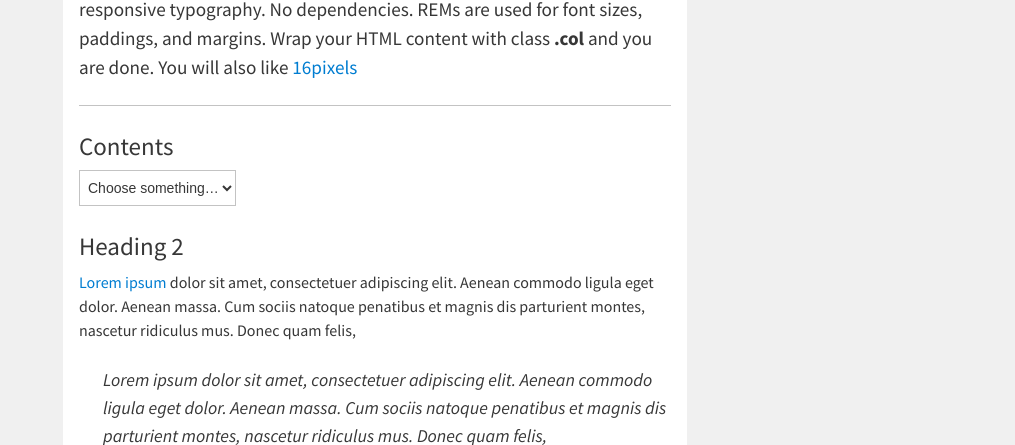
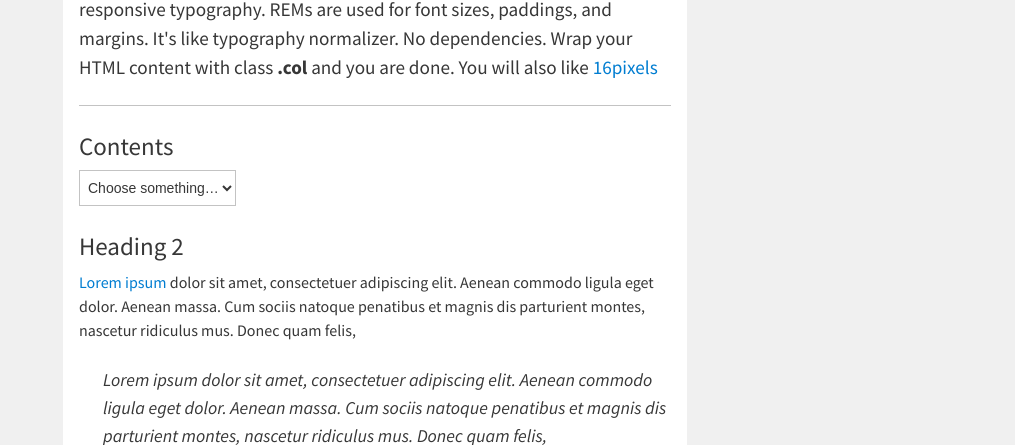
Before and after one commit to englishextra/typeboost.css, a website: page index.html in a window 1280 px wide. Shown: the part 655-1100 px from the top of the page, without its empty margins (265-1280 px from the left). Drawn offline with nearby package versions, Linux system fonts and the light colour scheme.

Commit message:
upd README.md

```diff
--- a/index.html
+++ b/index.html
@@ -1085,7 +1085,7 @@ u,
 						</p>
 						<h1>Heading&#160;1</h1>
 						<div class="hr"></div>
-						<p><span class="larger"><strong>Typeboost.css</strong> is a set of CSS rules to&#160;ensure readable, scalable and responsive typography. No dependencies. REMs are used for font sizes, paddings, and margins. Wrap your HTML content with class <strong>.col</strong> and you are done. You will also like <a href="https://englishextra.github.io/libs/16pixels/">16pixels</a></span></p>
+						<p><span class="larger"><strong>Typeboost.css</strong> is a set of CSS rules to&#160;ensure readable, scalable and responsive typography. REMs are used for font sizes, paddings, and margins. It's like typography normalizer. No dependencies. Wrap your HTML content with class <strong>.col</strong> and you are done. You will also like <a href="https://englishextra.github.io/libs/16pixels/">16pixels</a></span></p>
 						<div class="hr"></div>
 						<h2>Contents</h2>
 						<div>
--- a/package.json
+++ b/package.json
@@ -1,7 +1,7 @@
 {
   "name": "typeboost.css",
   "version": "0.1.8",
-  "description": "Typeboost.css is a set of CSS rules to ensure readable, scalable and responsive typography. No dependencies. REMs are used for font sizes, paddings, and margins. Wrap your HTML content with class .col and you are done.",
+  "description": "Typeboost.css is a set of CSS rules to ensure readable, scalable and responsive typography. REMs are used for font sizes, paddings, and margins. It's like typography normalizer. No dependencies. Wrap your HTML content with class .col and you are done.",
   "keywords": ["typeboost.css",
   "typeface",
   "font",
```
Also changed, not shown: README.md.
